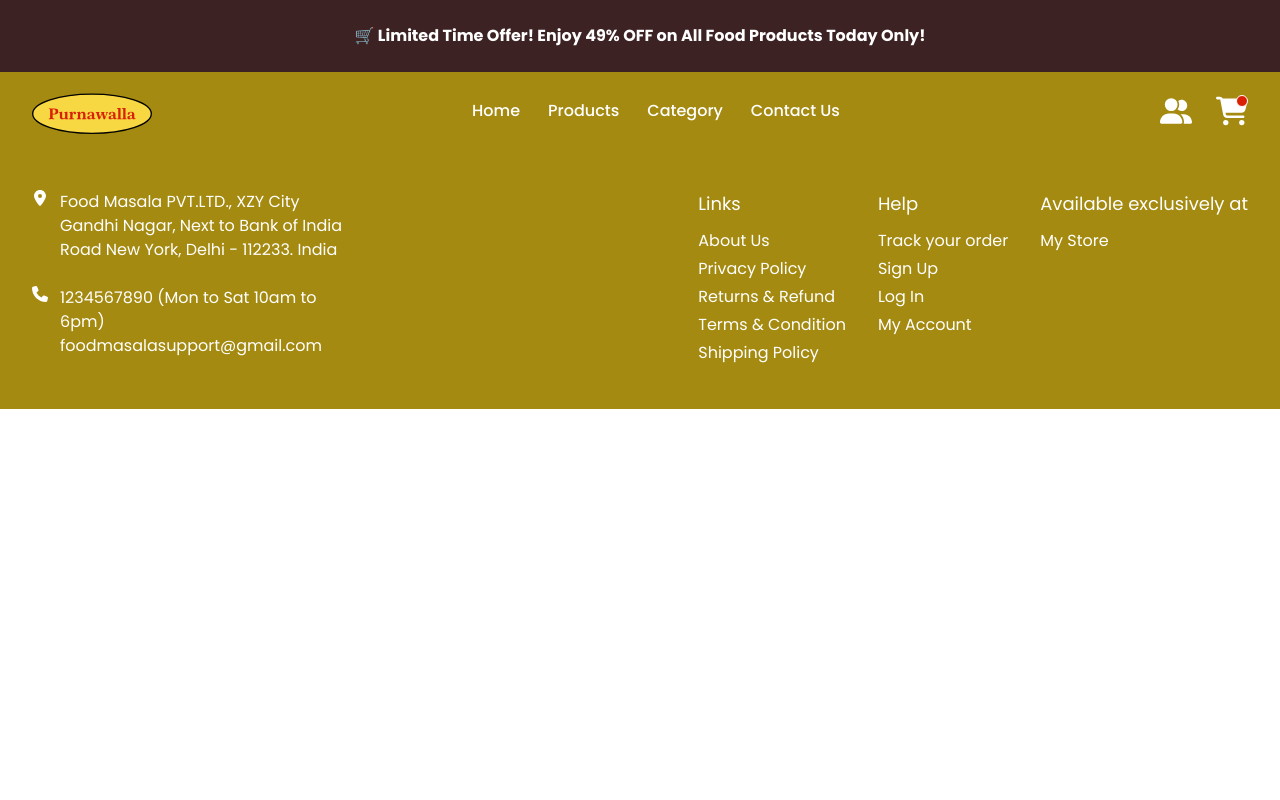
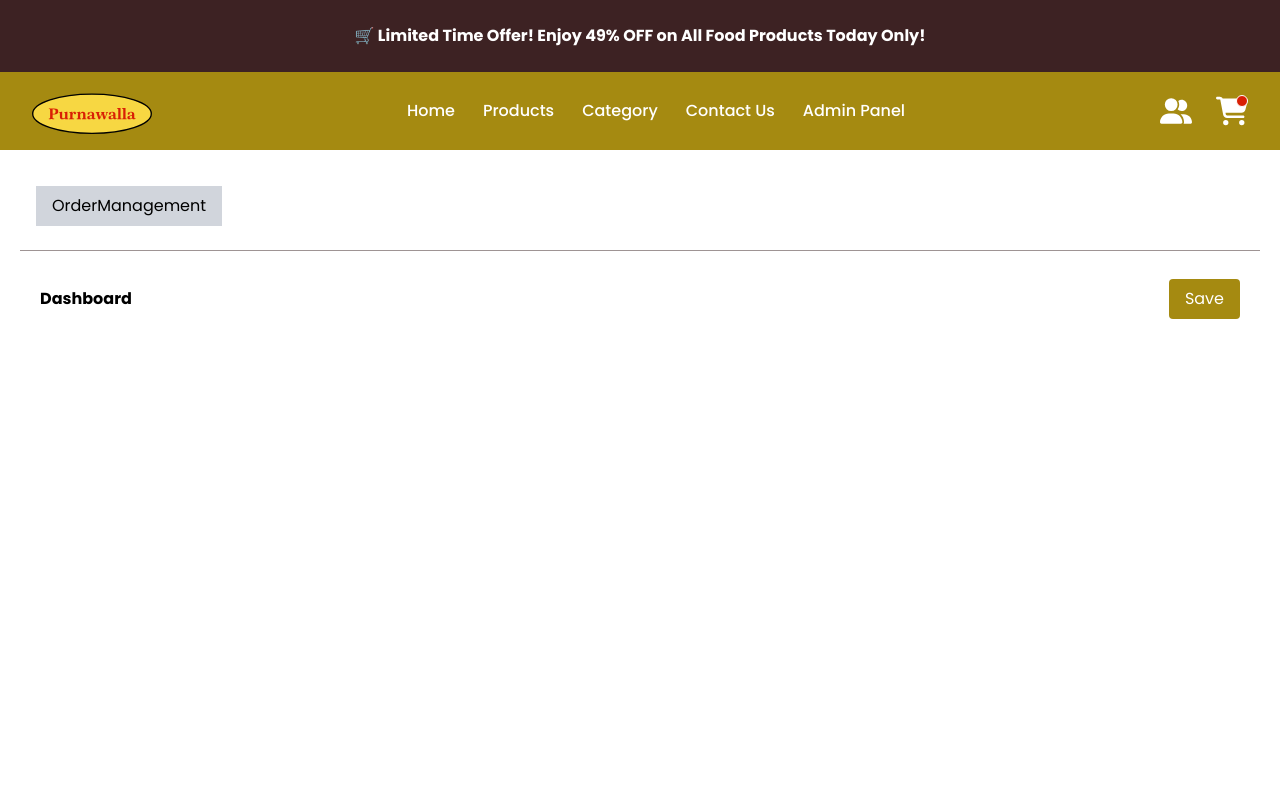
Before and after one commit to heyitsmerahulmishraa-arch/purnawalla, a React (Vite) app in the folder client/: page /admin in a window 1280 px wide. Shown: the top 800 px of the page. Built offline with nearby package versions, Linux system fonts and the light colour scheme.

Commit message:
working on admin panel

```diff
--- a/client/src/App.jsx
+++ b/client/src/App.jsx
@@ -10,6 +10,7 @@ import Register from "./components/Register"
 import Login from "./components/Login"
 import Cart from "./components/Cart"
 import Product from "./components/Product"
+import AdminPanel from "./pages/AdminPanel"
 
 
 const PrivateRoute = ({children}) => {
@@ -32,6 +33,7 @@ function App() {
         <Route path="/login" element={<Login/>} />
         <Route path="/cart" element={<Cart/>} />
         <Route path="/product/:productId" element={<Product/>} />
+        <Route path="/admin" element={<AdminPanel/>} />
         {/* <Route path="*" element={<Navigate to="/" />} /> */}
       </Routes>
       <Footer />
--- /dev/null
+++ b/client/src/components/AdminContent.jsx
@@ -0,0 +1,187 @@
+import React from "react";
+
+const AdminContent = ({ active }) => {
+  const contentList = {
+    orderManagement: {
+      fields: [
+        {
+          username: "Karan Singh",
+          product: "Sony WH-1000XM4",
+          qty: 1,
+          address: "123 Main St, City, Country",
+          total: 299.99,
+          status: "Pending",
+        },
+        {
+          username: "Anita Desai",
+          product: "Apple AirPods Pro",
+          qty: 2,
+          address: "456 Elm St, City, Country",
+          total: 499.98,
+          status: "Confirmed",
+        },
+        {
+          username: "Vikram Patel",
+          product: "Bose QuietComfort 35 II",
+          qty: 1,
+          address: "789 Oak St, City, Country",
+          total: 199.99,
+          status: "Packed",
+        },
+        {
+          username: "Sneha Kapoor",
+          product: "Dell XPS 13",
+          qty: 1,
+          address: "321 Pine St, City, Country",
+          total: 999.99,
+          status: "Cancelled",
+        },
+        {
+          username: "Rohit Sharma",
+          product: "MacBook Pro 16-inch",
+          qty: 1,
+          address: "654 Maple St, City, Country",
+          total: 2399.99,
+          status: "Shipped",
+        },
+        {
+          username: "Priya Singh",
+          product: "HP Spectre x360",
+          qty: 1,
+          address: "987 Cedar St, City, Country",
+          total: 1199.99,
+          status: "Delivered",
+        },
+        {
+          username: "varun gupta",
+          product: "HP Spectre x360",
+          qty: 1,
+          address: "321 Cedar St, City, Country",
+          total: 1199.99,
+          status: "Delivered",
+        },
+        {
+          username: "Tarun Mehta",
+          product: "Dell XPS 13",
+          qty: 2,
+          address: "159 Spruce St, City, Country",
+          total: 1999.98,
+          status: "Pending",
+        },
+        {
+          username: "Aakash Jain",
+          product: "Apple AirPods Pro",
+          qty: 3,
+          address: "753 Birch St, City, Country",
+          total: 749.97,
+          status: "Confirmed",
+        },
+        {
+          username: "Priya Sharma",
+          product: "Sony WH-1000XM4",
+          qty: 1,
+          address: "852 Willow St, City, Country",
+          total: 299.99,
+          status: "Delivered",
+        },
+      ],
+    },
+  };
+
+  function renderFilds(field) {
+    return (
+      <div key={field.label} className="container flex flex-col gap-2 py-2">
+        <label className="font-bold tracking-wider uppercase">
+          {field.label}
+        </label>
+        <input
+          type="text"
+          placeholder={field.value}
+          className="py-3 px-3 border border-(--border-color) rounded"
+        />
+      </div>
+    );
+  }
+
+  if (active === "orderManagement") {
+    return (
+      <div>
+        <table className="w-full border-collapse ">
+          <thead className="bg-gray-500 ">
+            <tr className="">
+              <th className="border px-4 py-2 text-left border-none">Username</th>
+              <th className="border px-4 py-2 text-left border-none">Product Name</th>
+              <th className="border px-4 py-2 text-left border-none">Qty</th>
+              <th className="border px-4 py-2 text-left border-none">Address</th>
+              <th className="border px-4 py-2 text-left border-none">Total</th>
+              <th className="border px-4 py-2 text-left border-none">Status</th>
+            </tr>
+          </thead>
+          <tbody>
+            {contentList[active].fields.map((product, index) => (
+              <tr
+                key={product.name}
+                className={index % 2 === 0 ? "bg-white" : "bg-gray-300"}
+              >
+                <td className="border px-4 py-2 border-none">{product.username}</td>
+                <td className="border px-4 py-2 border-none">{product.product}</td>
+                <td className="border px-4 py-2 border-none">{product.qty}</td>
+                <td className="border px-4 py-2 border-none">{product.address}</td>
+                <td className="border px-4 py-2 border-none">{product.total}</td>
+                <td className="border px-4 py-2 border-none">
+                  <select
+                    name="orderStatus"
+                    className="w-full h-full font-medium"
+                  >
+                    {[
+                      "Pending",
+                      "Confirmed",
+                      "Packed",
+                      "Cancelled",
+                      "Shipped",
+                      "Delivered",
+                    ].map((status) => (
+                      <option
+                        key={status}
+                        value={status}
+                        selected={product.status === status}
+                      >
+                        {status}
+                      </option>
+                    ))}
+                  </select>
+                </td>
+              </tr>
+            ))}
+          </tbody>
+        </table>
+        <div className="featureBtnContainer flex justify-end">
+          <div className="featureBtns flex gap-4 mt-4">
+            <button className="bg-(--primary-color) hover:bg-(--primary-color-dark) text-white py-2 px-4 rounded">
+              Cancel
+            </button>
+            <button className="bg-(--primary-color) hover:bg-(--primary-color-dark) text-white py-2 px-4 rounded">
+              Update Status
+            </button>
+          </div>
+        </div>
+      </div>
+    );
+  }
+
+  return (
+    <div className="adminContentContainer flex flex-col gap-2 flex-1 p-5 pb-80">
+      <div className="flex justify-between items-center mb-4">
+        <h2 className="capitalize font-bold">{active}</h2>
+        <button className="bg-(--primary-color) hover:bg-(--primary-color-dark) text-white py-2 px-4 rounded cursor-pointer ">
+          Save
+        </button>
+      </div>
+      <div className="contentContainer">
+        {contentList[active]?.fields?.map((props) => renderFilds(props))}
+      </div>
+    </div>
+  );
+};
+
+export default AdminContent;
--- /dev/null
+++ b/client/src/components/AdminSidebar.jsx
@@ -0,0 +1,37 @@
+import React, { useState } from 'react'
+
+const AdminSidebar = ({ setActive }) => {
+    const [activeOption, setActiveOption] = useState("orderManagement");
+
+    const options = [
+        { id: "1", name: "orderManagement" },
+      ];
+
+    const handleOptionClick = (optionName) => {
+        setActiveOption(optionName);
+        // Additional logic for handling option click can be added here
+    }
+
+  return (
+    <div>
+      <aside className="sidebar h-full border-b border-(--border-color) w-full">
+        <ul className="menu-list p-4">
+            {options.map((opt) => (
+            <li
+              key={opt.id}
+              className={`py-2 px-4 mb-2 w-fit cursor-pointer hover:bg-gray-200 capitalize ${activeOption === opt.name ? "bg-gray-300" : ""}`}
+              onClick={() => {
+                handleOptionClick(opt.name);
+                setActive(opt.name);
+              }}
+            >
+              {opt.name}
+            </li>
+            ))}
+        </ul>
+      </aside>
+    </div>
+  )
+}
+
+export default AdminSidebar
--- a/client/src/components/Header.jsx
+++ b/client/src/components/Header.jsx
@@ -5,6 +5,7 @@ import { IoMenu } from "react-icons/io5";
 
 const Header = () => {
   const [isMenuOpen, setIsMenuOpen] = useState(false);
+  const [isAdmin, setIsAdmin] = useState(true);
 
   const toggleMenu = () => {
     setIsMenuOpen(!isMenuOpen);
@@ -37,6 +38,13 @@ const Header = () => {
               Contact Us
             </Link>
           </li>
+          {
+            isAdmin && (<li>
+              <Link to={"/admin"} className="hover:text-neutral-500">
+                Admin Panel</Link>
+            </li>)
+          }
+
         </ul>
         <div className="headersButton hidden md:flex items-center gap-6">
           <Link to={"/profile"} className="text-[32px]">
--- a/client/src/components/ProductCard.jsx
+++ b/client/src/components/ProductCard.jsx
@@ -1,5 +1,8 @@
 import React from "react";
 import { Link, useNavigate } from "react-router-dom";
+import { FaRegStar } from "react-icons/fa";
+import { FaCartShopping } from "react-icons/fa6";
+
 const ProductCard = (props) => {
   const {title,price,image, productId} = props;
   const navigate = useNavigate();
@@ -8,7 +11,7 @@ const ProductCard = (props) => {
       onClick={() => navigate(`/product/${productId}`)}
       className="productContainer shadow-xl max-w-80 w-full pb-2.5 flex flex-col justify-between m-auto "
     >
-      <div className="product-img-container w-full h-[100px] min-h-[280px] p-[10px]">
+      <div className="product-img-container w-full h-[100px] min-h-[280px] p-2.5">
         <img src={image} className="w-full h-full object-cover" alt="" />
       </div>
       <div className="product-content-container">
@@ -17,8 +20,9 @@ const ProductCard = (props) => {
             <p>
               <b>{title}</b>
             </p>
-            <p>
-              <b>4.1/5 ⭐</b>
+            <p className="text-sm text-gray-600 flex items-center gap-2">
+              <FaRegStar className="inline-block ml-1 text-yellow-500" />
+              <b>4.1/5</b>
             </p>
           </div>
           <p className="px-2.5  font-bold">
@@ -30,17 +34,12 @@ const ProductCard = (props) => {
         </div>
         <div className="pro-btn-container  text-center flex justify-between gap-2 px-2.5 items-center text-[8px] sm:text-[12px] lg:text-[14px] whitespace-nowrap">
           <Link
-            to={"/buynow"}
-            className="py-3 hover:bg-(--primary-color-dark) px-[30px] text-[15px] md:text-[12px] w-[50%] bg-(--primary-color) text-white font-bold"
-          >
-            Buy Now
-          </Link>
-          <Link
             onClick={() => {
               alert("your product added");
             }}
-            className="py-3 hover:bg-(--primary-color-dark) px-[30px] text-[15px] md:text-[12px] w-[50%] font-bold bg-(--secondary-color) text-white"
+            className="flex items-center justify-center py-3 hover:bg-(--primary-color-dark) text-[12px] md:text-[12px] w-full font-bold bg-(--secondary-color) text-white"
           >
+            <FaCartShopping className="inline-block mr-2" />
             Add To cart
           </Link>
         </div>
--- a/client/src/components/ProfileSidebar.jsx
+++ b/client/src/components/ProfileSidebar.jsx
@@ -2,6 +2,7 @@ import React, { useState } from "react";
 
 const ProfileSidebar = ({ setActive }) => {
   const [activeOption, setActiveOption] = useState("accountDetails");
+
   const options = [
     { id: "1", name: "accountDetails" },
     { id: "2", name: "profile" },
--- /dev/null
+++ b/client/src/pages/AdminPanel.jsx
@@ -0,0 +1,15 @@
+import React, { useState } from 'react'
+import AdminSidebar from '../components/AdminSidebar'
+import AdminContent from '../components/AdminContent';
+
+const AdminPanel = () => {
+  const [active, setActive] = useState("dashboard");
+  return (
+    <div className="profileContainer flex flex-col gap-2 flex-1 p-5 pb-80">
+      <AdminSidebar setActive={setActive} />
+      <AdminContent active={active} />
+    </div>
+  )
+}
+
+export default AdminPanel
```
Also changed, not shown: 1 other file (tests, documents, lock files or other folders).
